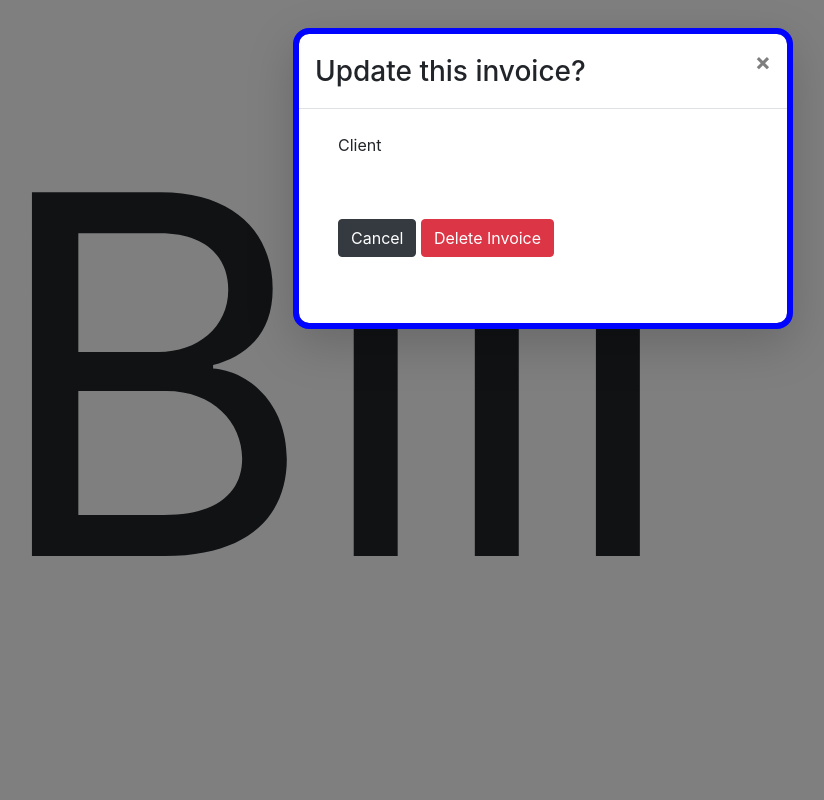
After one commit to sechabro/billit, a Flask app: template app/templates/admin/delete.html in a window 1280 px wide. The commit adds this page. Shown: the whole page, without its empty margins (97-921 px from the left). Run offline with Flask 2, Linux system fonts and the light colour scheme; the template is opened without the code that fills it, so the values that code supplies are empty; parts of the project's set-up code (start-up, migrations or seed data) failed here and were passed over; some libraries are stand-ins or nearby versions.

Commit message:
2022.07.05 successful update and delete ajax requests, delete page

```diff
--- a/app/static/js/scripts.js
+++ b/app/static/js/scripts.js
@@ -4,42 +4,88 @@ $(document).ready(function () {
     $("#update_modal").modal('show');
 });
 
+$(document).ready(function () {
+    $("#delete_modal").modal('show');
+});
+
+
 $("#update-cancel").click(function () {
+    { window.history.back() };
+});
+
+$("#delete-cancel").click(function () {
     { window.history.back() };
 });
 
 $(".close").click(function () {
     { window.history.back() };
 });
-/*
-
-
-$(".btn.btn-warning").click(function () {
-    $("#update_modal").modal('toggle');
-});
 
 
 $(document).ready(function () {
-    $(".btn.btn-warning").click(function () {
+    $("#delete-submit").click(function () {
         $('form').submit()
+            $('form').submit(function (event) {
+                data = JSON.stringify({
+                    'inv_id': $('#inv_id').val(),
+                });
+                console.log(data)
+                $.ajax('/delete-inv', {
+                    type: 'POST',
+                    cache: "no-cache",
+                    processData: false,
+                    dataType: "json",
+                    contentType: "application/json",
+                    data: data,
+                    success: function(r) {
+                        console.log('Success');
+                        console.log(r);
+                    },
+                    error: function(r) {
+                        console.log('Error');
+                        console.log(r);
+                    }
                 })
+                event.preventDefault();
+            });
+        });
     });
 
 
 
+$(document).ready(function () {
+    $("#form-submit").click(function () {
+        $('form').submit()
             $('form').submit(function (event) {
-    let url = "{{ url_for('inv_passthrough') }}";
-    $.ajax({
-        url: url,
+                const paidButton = $("input[type='radio']:checked").val(); //false;
+                let paidValue = false;
+                if (paidButton === "true") {paidValue=true;};
+                //if ( $('#paid_boolean_0').checked == True) {paidRB=true;};
+                data = JSON.stringify({
+                    'client_id': $('#client_id').val(),
+                    'inv_id': $('#inv_id').val(),
+                    'amount': $('#amount').val(),
+                    'services': $('#services').val(),
+                    'paid': paidValue
+                });
+                console.log(data)
+                $.ajax('/update-inv', {
                     type: 'POST',
-        contentType: 'application/json;charset=UTF-8',
-        data: JSON.stringify({
-            'inv_id': $('.inv_id').val(),
-            'client_id': $('.client_id').val(),
-        }),
-        error: function (error) {
-            console.log(error);
+                    cache: "no-cache",
+                    processData: false,
+                    dataType: "json",
+                    contentType: "application/json",
+                    data: data,
+                    success: function(r) {
+                        console.log('Success');
+                        console.log(r);
+                    },
+                    error: function(r) {
+                        console.log('Error');
+                        console.log(r);
                     }
                 })
                 event.preventDefault();
-});*/
+            });
+        });
+    });
--- /dev/null
+++ b/app/templates/admin/delete.html
@@ -0,0 +1,97 @@
+<!DOCTYPE html>
+<html lang="en">
+<head>
+    <meta charset="UTF-8">
+    <meta http-equiv="X-UA-Compatible" content="IE=edge">
+    <meta name="viewport" content="width=device-width, initial-scale=1.0">
+    <title>Document</title>
+    <script src="https://ajax.googleapis.com/ajax/libs/jquery/3.6.0/jquery.min.js"></script>
+</head>
+<body>
+
+    {% extends "admin/templates/dashboard_template.html" %}
+    {% block head %}
+    {% endblock %}
+    {% block col1 %}
+    {% endblock %}
+    {% block col2 %}
+    {% endblock %}
+    {% block nav %}
+    {% endblock %}
+    {% block cards %}
+    {% endblock %}
+    {% block update_modal %}
+        <div class="container">
+            <div class="h-100 v-100 d-flex align-items-center justify-content-center">
+                <div class="big-logo">
+                    Bill It.
+                </div>
+            </div>
+        </div>
+
+
+        <div id="delete_modal" class="modal fade text-left" role="dialog">
+            <div class="modal-dialog" role="document">
+                <div class="modal-content shadow-lg" style="border-radius: 1rem; border-width: 6px; border-color: #0004ff;">
+                    <div class="modal-header">
+                        <h3 class="modal-title">Update this invoice?</h3>
+                        <button type="button" class="close" data-dismiss="modal">&times;</button>
+                    </div>
+                    <div class="container-fluid">
+                        <form id="delete-form" class="px-4 py-4 table-content" method="POST">
+                            <div class="form-group">
+                                <label for="invoice_amount">Client</label>
+
+                                <input id="amount" cols="40" rows="1" value="{{client_info[0]['company']}}" readonly class="form-control-plaintext"
+                                    type="text" required="required"/>
+
+                            </div>
+
+                            <div class="row mx-auto">
+                                <div class="form-group">
+                                    {% for inv in inv_to_delete %}
+                                    <label for="invoice_number">Invoice ID</label>
+                                    <input id="inv_id" value="{{inv['id']}}" type="text" readonly class="form-control-plaintext" required="required"
+                                        class="form-control"/>
+                                </div>
+                                <div class="form-group">
+                                    <label for="invoice_amount">Amount</label>
+
+                                    <input id="amount" cols="40" rows="1" value="{{inv['amount']}}" readonly class="form-control-plaintext"
+                                        type="text" required="required"/>
+
+                                </div>
+                            </div>
+
+                            <div class="form-group">
+                                <label for="textarea">Services</label>
+                                <textarea id="services" name="services" type="text" cols="40" rows="3" readonly class="form-control-plaintext"
+                                    aria-describedby="textareaHelpBlock">{{inv['services']}}</textarea>
+                                <small id="textareaHelpBlock" class="form-text text-muted">Enter order charges</small>
+                            </div>
+                            <div class="form-group">
+                                <label for="invoice_amount">Paid</label>
+                                {% if inv['paid'] == false %}
+                                <input id="no_payment" cols="40" rows="1" value="You haven't received payment for this invoice yet." readonly class="form-control-plaintext"
+                                    type="text" required="required"/>
+                                {% else %}
+                                <input id="yes_payment" cols="40" rows="1" value="Invoice paid on {{inv['date_paid']}}" readonly class="form-control-plaintext"
+                                type="text" required="required"/>
+                                {% endif %}
+                            </div>
+                                    {% endfor %}
+
+
+                            <div class="form-group">
+                                <button id="delete-cancel" type="button" class="btn btn-dark">Cancel</button>
+                                <button id="delete-submit" name="submit" type="submit" class="btn btn-danger">Delete Invoice</button>
+                            </div>
+
+                        </form>
+                    </div>
+                </div>
+            </div>
+        </div>
+        {% endblock %}
+</body>
+</html>
--- a/app/templates/admin/templates/dashboard_template.html
+++ b/app/templates/admin/templates/dashboard_template.html
@@ -4,6 +4,7 @@
     <meta charset="UTF-8">
     <meta http-equiv="X-UA-Compatible" content="IE=edge">
     <meta name="viewport" content="width=device-width, initial-scale=1.0">
+
 
     <link rel="stylesheet" href="https://cdn.jsdelivr.net/npm/bootstrap@4.6.1/dist/css/bootstrap.min.css" integrity="sha384-zCbKRCUGaJDkqS1kPbPd7TveP5iyJE0EjAuZQTgFLD2ylzuqKfdKlfG/eSrtxUkn" crossorigin="anonymous">
     <script src="https://cdn.jsdelivr.net/npm/bootstrap@4.6.1/dist/js/bootstrap.bundle.min.js" integrity="sha384-fQybjgWLrvvRgtW6bFlB7jaZrFsaBXjsOMm/tB9LTS58ONXgqbR9W8oWht/amnpF" crossorigin="anonymous"></script>
@@ -127,7 +128,7 @@
 {% block update_modal %}
 {% endblock %}
 
-    <script src="https://cdn.jsdelivr.net/npm/jquery@3.5.1/dist/jquery.slim.min.js" integrity="sha384-DfXdz2htPH0lsSSs5nCTpuj/zy4C+OGpamoFVy38MVBnE+IbbVYUew+OrCXaRkfj" crossorigin="anonymous"></script>
+    <script src="https://code.jquery.com/jquery-3.4.1.min.js" integrity="sha256-CSXorXvZcTkaix6Yvo6HppcZGetbYMGWSFlBw8HfCJo=" crossorigin="anonymous"></script>
     <script src="https://cdn.jsdelivr.net/npm/popper.js@1.16.1/dist/umd/popper.min.js" integrity="sha384-9/reFTGAW83EW2RDu2S0VKaIzap3H66lZH81PoYlFhbGU+6BZp6G7niu735Sk7lN" crossorigin="anonymous"></script>
     <script src="https://cdn.jsdelivr.net/npm/bootstrap@4.6.1/dist/js/bootstrap.min.js" integrity="sha384-VHvPCCyXqtD5DqJeNxl2dtTyhF78xXNXdkwX1CZeRusQfRKp+tA7hAShOK/B/fQ2" crossorigin="anonymous"></script>
     <script src="../../../static/js/scripts.js"></script>
--- a/app/templates/admin/unpaid.html
+++ b/app/templates/admin/unpaid.html
@@ -77,7 +77,7 @@
                     </form>
                   </td>
                 <td>
-                  <form action="delete/{{invoice['id']}}" method="POST">
+                  <form action="del-prepop/{{invoice['id']}}" method="POST">
                   <button type="submit" id="delete_by_inv_num" class="btn btn-danger">Delete <span class="fa-solid fa-circle-exclamation"></span></button>
                   </form>
                 </td>
```
Also changed, not shown: app/admin_views.py (+60 -11 lines), app/templates/admin/update.html (+24 -20 lines). Lines whose indentation alone changed are shown as unchanged.
